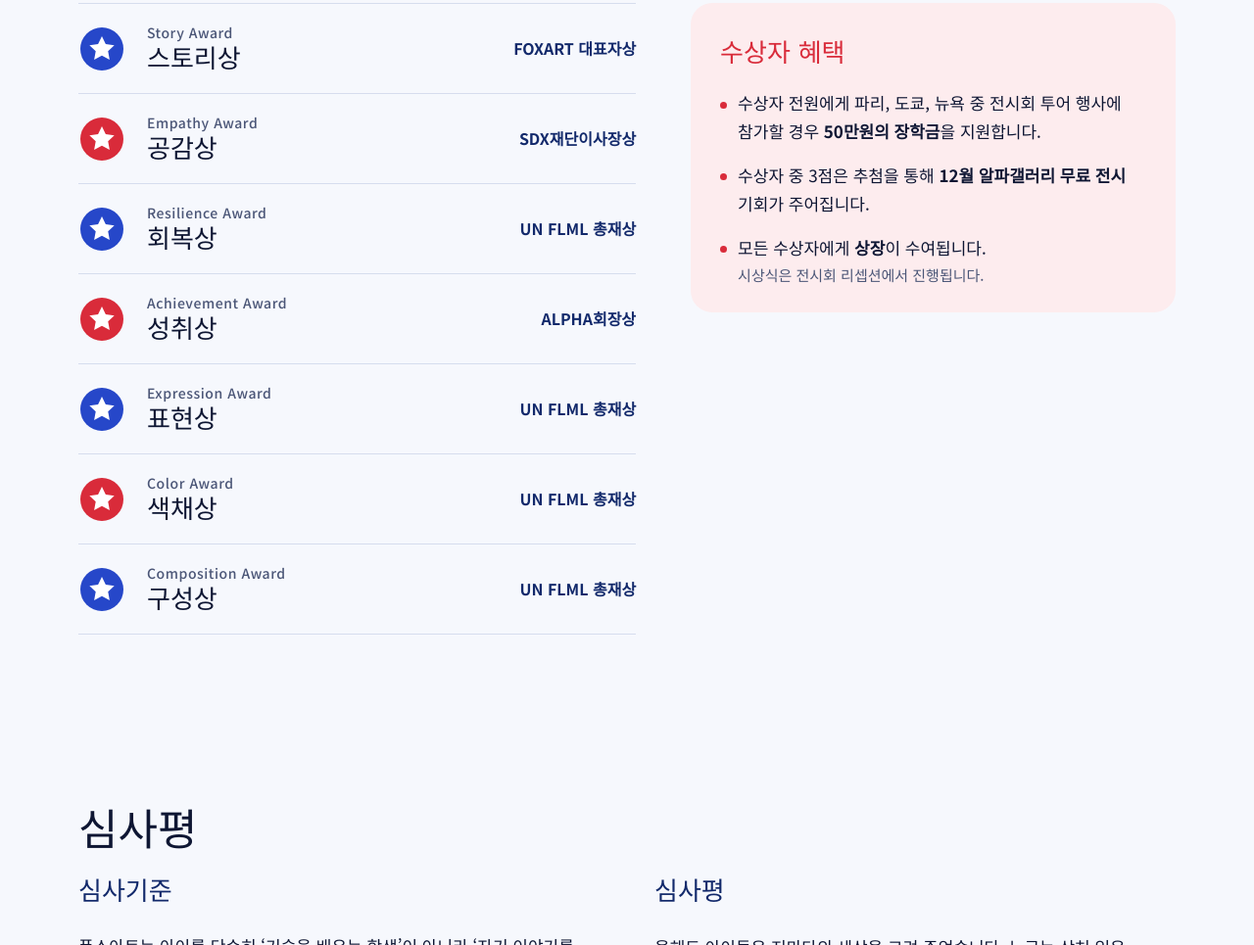
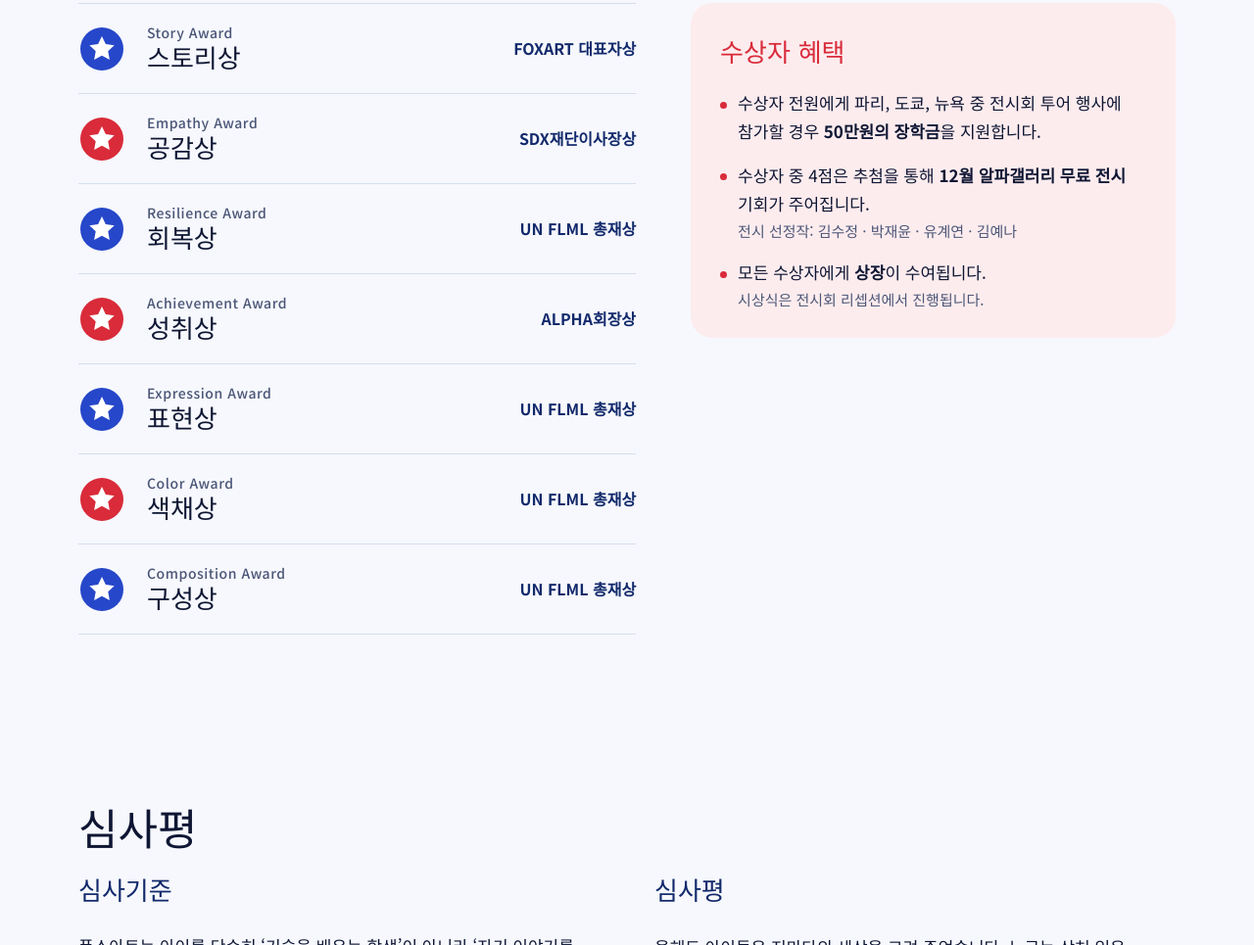
Before and after one commit to aejjchb1/foxart-ai, a website: page contest.html in a window 1280 px wide. Shown: the part 2914-3879 px from the top of the page at 98% size. Drawn offline with Linux system fonts and the light colour scheme.

Commit message:
Add files via upload

```diff
--- a/contest.html
+++ b/contest.html
@@ -499,7 +499,7 @@ footer { padding: 56px 0 64px; border-top: 1px solid var(--line); }
         <h3>수상자 혜택</h3>
         <ul>
           <li>수상자 전원에게 파리, 도쿄, 뉴욕 중 전시회 투어 행사에 참가할 경우 <b>50만원의 장학금</b>을 지원합니다.</li>
-          <li>수상자 중 3점은 추첨을 통해 <b>12월 알파갤러리 무료 전시</b> 기회가 주어집니다.</li>
+          <li>수상자 중 4점은 추첨을 통해 <b>12월 알파갤러리 무료 전시</b> 기회가 주어집니다.<span class="sub">전시 선정작: 김수정 · 박재윤 · 유계연 · 김예나</span></li>
           <li>모든 수상자에게 <b>상장</b>이 수여됩니다.<span class="sub">시상식은 전시회 리셉션에서 진행됩니다.</span></li>
         </ul>
       </div>
```
